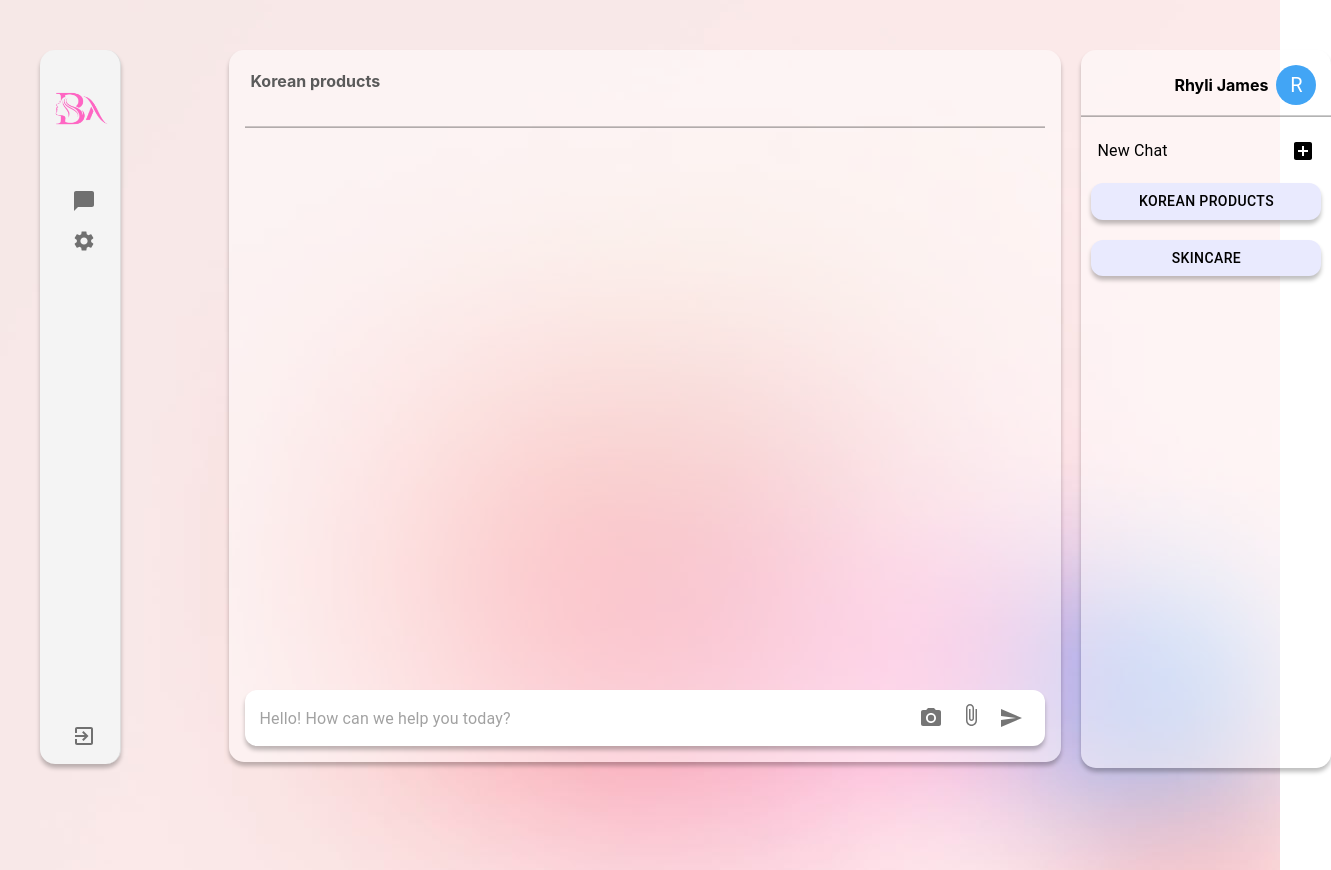
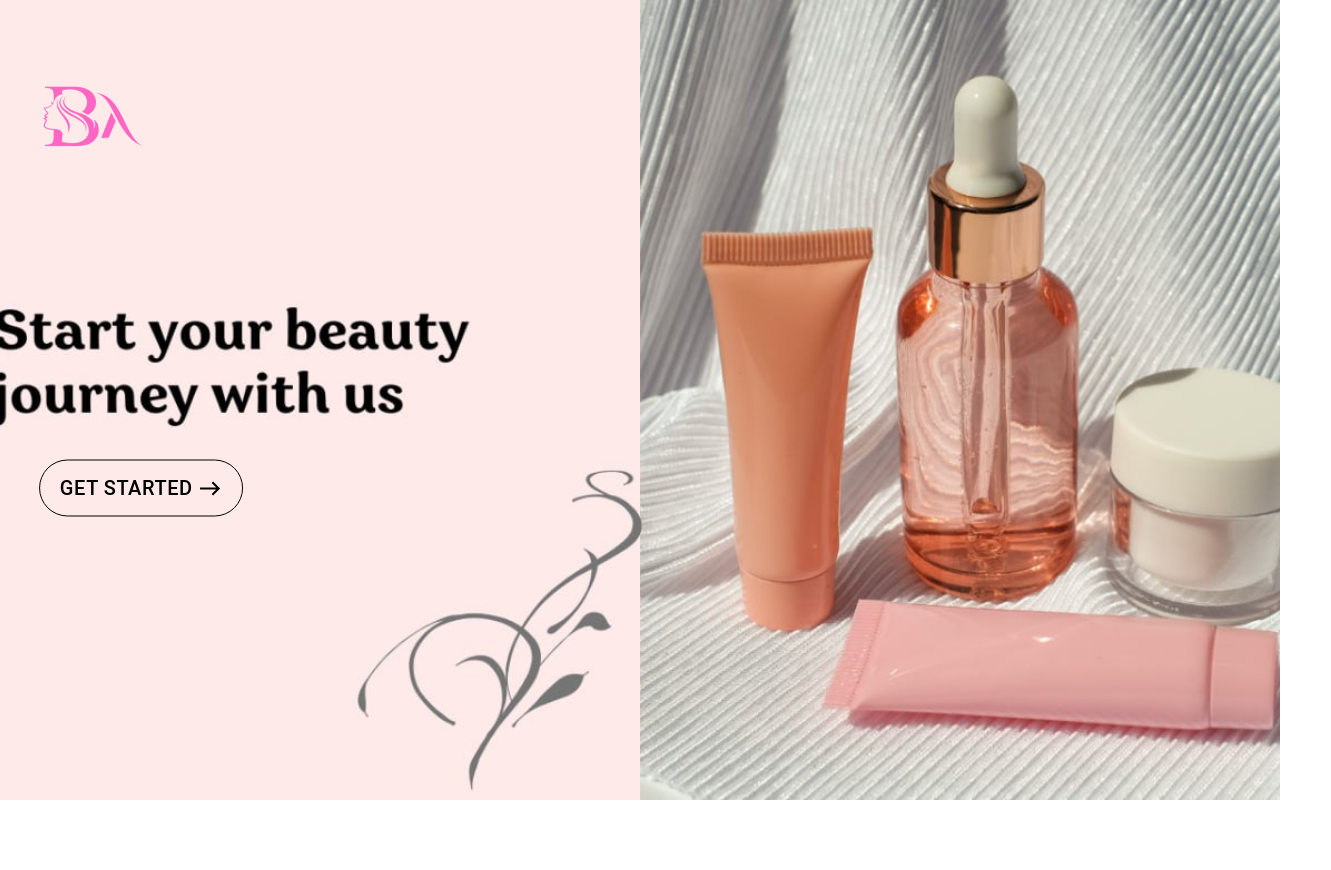
Before and after one commit to heloEvieone/SkinCare-chatbot, a React (Create React App) app: page / in a window 1280 px wide. Shown: the whole page, 1331 px wide, since content can reach past the window. After the commit the page ends 800 px from the top, so only its background shows below. Built offline with nearby package versions, Linux system fonts and the light colour scheme.

Commit message:
help page

```diff
--- a/src/App.js
+++ b/src/App.js
@@ -1,12 +1,14 @@
 import React from 'react';
 import { BrowserRouter as Router, Route, Routes } from 'react-router-dom';
+import HomePage from './components/home_page/HomePage';
 import ChatPage from './components/chat_page/ChatPage';
 
 function App() {
   return (
     <Router>
       <Routes>
-        <Route path="/" element={<ChatPage />} />
+        <Route path="/" element={<HomePage />} />
+        <Route path="/chat" element={<ChatPage />} />
       </Routes>
     </Router>
   );
--- a/src/components/chat_page/ChatPage.css
+++ b/src/components/chat_page/ChatPage.css
@@ -9,6 +9,7 @@
 
   .second-container{
     margin-top: 30px;
+    margin-left: 50px;
     display: flex;
   }
 
--- a/src/components/chat_page/ChatPage.js
+++ b/src/components/chat_page/ChatPage.js
@@ -1,20 +1,32 @@
-import React from 'react';
+import React, { useState } from 'react';
 import { Box } from '@mui/material';
 import SidebarLeft from './SidebarLeft';
 import ChatInterface from './ChatInterface';
+import HelpPage from './HelpPage'; // Import HelpPage
 import SidebarRight from './SidebarRight';
-import './ChatPage.css';  // Importing the CSS file
+import './ChatPage.css';
 
 const ChatPage = () => {
+  const [activeComponent, setActiveComponent] = useState('chat'); // State to track the active component
+
+  // Handler to switch components
+  const handleComponentChange = (component) => {
+    setActiveComponent(component); // Update the state with the selected component
+  };
+
   return (
     <Box className="app-container">
-      <div className='second-container'>
+      <div className="second-container">
         <Box className="sidebar-left-div">
-        <SidebarLeft />
+          <SidebarLeft onComponentChange={handleComponentChange} /> {/* Pass handler to Sidebar */}
         </Box>
+
         <Box className="chat-interface-div">
-        <ChatInterface />
+          {/* Conditionally render ChatInterface or HelpPage */}
+          {activeComponent === 'chat' && <ChatInterface />}
+          {activeComponent === 'help' && <HelpPage />}
         </Box>
+
         <Box className="sidebar-right-div">
           <SidebarRight />
         </Box>
--- /dev/null
+++ b/src/components/chat_page/HelpPage.css
@@ -0,0 +1,75 @@
+.help-container {
+  height: 90%;
+  display: flex;
+  flex-direction: column;
+  justify-content: space-between;
+  background-color: #ffffff75;
+  width: 800px;
+  padding: 16px;
+  border-radius: 15px;
+  box-shadow: 0px 4px 4px 0px #00000040;
+  overflow-y: auto; /* Allow vertical scroll if needed */
+  overflow-x: hidden;
+  }
+
+
+  h2 {
+    font-size: 1.8rem;
+    margin-top: 30px;
+    color: #333;
+  }
+
+  h3 {
+    font-size: 1.5rem;
+    margin-top: 20px;
+    color: #555;
+  }
+
+  ul, ol {
+    padding-left: 20px;
+  }
+
+  p {
+    font-size: 1.1rem;
+    color: #666;
+    line-height: 1.6;
+  }
+
+  ul li, ol li {
+    margin-bottom: 10px;
+  }
+
+  .help-icon {
+    vertical-align: middle;
+    margin-right: 10px;
+    color: #c4005b; /* Icon color */
+  }
+
+  ol li {
+    display: flex;
+    align-items: center;
+  }
+
+  ol li .help-icon {
+    margin-right: 10px;
+  }
+
+  .help-container::-webkit-scrollbar {
+    width: 12px;
+  }
+
+  .help-container::-webkit-scrollbar-thumb {
+    background-color: #ffc0c0;
+    border-radius: 6px;
+  }
+
+  .help-container::-webkit-scrollbar-track {
+    background-color: #f1f1f1;
+    border-radius: 6px;
+  }
+
+  /* Firefox */
+  .help-container {
+    scrollbar-color: #f5ccedcc #ffffff;
+    scrollbar-width: 5px;
+  }
--- /dev/null
+++ b/src/components/chat_page/HelpPage.js
@@ -0,0 +1,74 @@
+import React from 'react';
+import { Chat, CameraAlt, UploadFile, LocalHospital, QuestionAnswer } from '@mui/icons-material';
+import HelpOutlineIcon from '@mui/icons-material/HelpOutline';// Import icons
+import './HelpPage.css';
+
+const HelpPage = () => {
+  return (
+    <div className="help-container">
+
+      <h2><HelpOutlineIcon
+       sx={{marginRight: '10px', width: '30px', height: '30px'}}
+       />
+       Help Center </h2>
+      <p>
+        Our AI-powered platform focuses on providing personalized solutions for your skin care needs. With the help of our advanced technology, you can easily tackle skin problems and find beauty and skin clinics located in Myanmar.
+      </p>
+
+      <h3>Features of Our Website</h3>
+      <ul>
+        <li>
+          <Chat className="help-icon" />
+          <strong>Interactive Skin Consultation:</strong> Chat with our BeautyAssist bot to discuss your skin concerns and get personalized recommendations.
+        </li>
+        <li>
+          <CameraAlt className="help-icon" />
+          <strong>Capture and Upload:</strong> You can take a picture of your face using your webcam or upload an image file to get a detailed analysis of your skin type.
+        </li>
+        <li>
+          <LocalHospital className="help-icon" />
+          <strong>Skin Clinic Locator:</strong> Get suggestions for top skin clinics in Myanmar based on your needs and location.
+        </li>
+      </ul>
+
+      <h3>How to Use the Chat Page</h3>
+      <ol>
+        <li>
+          <QuestionAnswer className="help-icon" />
+          Navigate to the <strong>Chat Page</strong> to start an interactive conversation with our BeautyAssist bot.
+        </li>
+        <li>
+          Talk to the bot about your skin issues and get helpful tips and product recommendations tailored for you.
+        </li>
+        <li>
+          <CameraAlt className="help-icon" />
+          You can <strong>capture your face</strong> in real-time or <strong>upload an image</strong> to allow our bot to analyze your skin and provide further advice.
+        </li>
+        <li>
+          <LocalHospital className="help-icon" />
+          Follow the suggestions to find skin care solutions and nearby clinics for professional help.
+        </li>
+      </ol>
+    {/* <h2>FAQs</h2>
+      <h3>How does the AI analyze my skin?</h3>
+      <p>
+        Our AI uses advanced algorithms to detect skin types (dry, oily, combination) and provide accurate skin care advice. The face capture and image upload features enhance this process by allowing the AI to get a clear view of your skin.
+      </p>
+
+      <h3>How do I find a clinic?</h3>
+      <p>
+        After your consultation, the bot will suggest skin care clinics in Myanmar based on your preferences and location. You can also get clinic recommendations based on the specific treatment you need.
+      </p>
+
+      <h3>What image formats are supported?</h3>
+      <p>
+        You can upload image files in formats such as .jpg, .jpeg, and .png for analysis.
+      </p>
+
+      <p>If you have any more questions, feel free to contact our support team. We're here to help you on your beauty and skin care journey!</p> */}
+
+    </div>
+  );
+};
+
+export default HelpPage;
--- a/src/components/chat_page/SidebarLeft.css
+++ b/src/components/chat_page/SidebarLeft.css
@@ -1,9 +1,18 @@
 .sidebar-left {
-  border-right: 1px solid #ddd;
-  width: 70px;
-  height: 90%;
+  border-right: 1px solid #ffffff75;
+  width: 80px;  /* Collapsed width */
+  height: 100vh;
+  box-shadow: 0px 4px 4px 0px #00000040;
+  transition: width 0.3s ease;
   border-radius: 15px;
-  box-shadow: 0px 4px 4px 0px #00000040;
+}
+
+.expanded {
+  width: 200px;  /* Expanded width */
+}
+
+.collapsed {
+  width: 80px;  /* Collapsed width */
 }
 
 .logo-container {
@@ -33,3 +42,9 @@
   justify-content: center; /* Center the icon inside the ListItemIcon */
   display: flex;
 }
+
+.sidebar-text {
+  margin-left: 10px;
+  color: #555;
+  font-size: 14px;
+}
--- a/src/components/chat_page/SidebarLeft.js
+++ b/src/components/chat_page/SidebarLeft.js
@@ -1,22 +1,35 @@
-import React from 'react';
-import { Box, List, ListItem, ListItemIcon } from '@mui/material';
-import { ChatBubble, Settings, ExitToApp } from '@mui/icons-material'; // Import ExitToApp icon
+// SidebarLeft.js
+import React, { useState } from 'react';
+import { Box, List, ListItem, ListItemIcon, ListItemText } from '@mui/material';
+import { ChatBubble, ExitToApp, Help as HelpIcon } from '@mui/icons-material'; // Import necessary icons
 import './SidebarLeft.css';
 import logo from '../../assets/logo.png';
 
-const SidebarLeft = () => {
+const SidebarLeft = ({ onComponentChange }) => {
+  const [isExpanded, setIsExpanded] = useState(false);  // State for sidebar expansion
+
+  const handleToggle = () => {
+    setIsExpanded(!isExpanded);  // Toggle the expanded state
+  };
+
+  const handleIconClick = (component) => {
+    handleToggle(); // Ensure the sidebar expands when any icon is clicked
+    onComponentChange(component);  // Switch component
+  };
+
   return (
     <Box
-      className="sidebar-left"
+      className={`sidebar-left ${isExpanded ? 'expanded' : 'collapsed'}`}  // Dynamic class based on expansion state
       sx={{
-        width: '80px', // Adjust width as per your layout
-        height: '100vh', // Full height
-        backgroundColor: '#f4f4f4', // Background color for sidebar
+        width: isExpanded ? '200px' : '80px',  // Adjust width when expanded/collapsed
+        height: '100vh',
+        backgroundColor: '#f4f4f4',
         display: 'flex',
         flexDirection: 'column',
         alignItems: 'center',
         paddingTop: '20px',
-        position: 'relative', // Position relative for the exit icon
+        position: 'relative',
+        transition: 'width 0.3s ease',  // Smooth transition when width changes
       }}
     >
       {/* Logo section */}
@@ -27,15 +40,18 @@ const SidebarLeft = () => {
       {/* List section */}
       <div className="sidebar-icon-div">
         <List component="nav">
-          <ListItem button className="sidebar-item">
+          <ListItem button onClick={() => handleIconClick('chat')} className="sidebar-item"> {/* Switch to ChatInterface */}
             <ListItemIcon className="sidebar-icon">
               <ChatBubble />
             </ListItemIcon>
+            {isExpanded && <ListItemText primary="Chats" className="sidebar-text" />}
           </ListItem>
-          <ListItem button className="sidebar-item">
+
+          <ListItem button onClick={() => handleIconClick('help')} className="sidebar-item"> {/* Switch to HelpPage */}
             <ListItemIcon className="sidebar-icon">
-              <Settings />
+              <HelpIcon />
             </ListItemIcon>
+            {isExpanded && <ListItemText primary="Help" className="sidebar-text" />}
           </ListItem>
         </List>
       </div>
@@ -43,10 +59,11 @@ const SidebarLeft = () => {
       {/* Exit icon section */}
       <div className="sidebar-icon-div" style={{ marginTop: 'auto' }}>
         <List component="nav">
-          <ListItem button className="sidebar-item">
+          <ListItem button onClick={handleToggle} className="sidebar-item">
             <ListItemIcon className="sidebar-icon">
               <ExitToApp />
             </ListItemIcon>
+            {isExpanded && <ListItemText primary="Logout" className="sidebar-text" />}
           </ListItem>
         </List>
       </div>
--- a/src/components/chat_page/SidebarRight.js
+++ b/src/components/chat_page/SidebarRight.js
@@ -44,7 +44,7 @@ const SidebarRight = () => {
       </Button>*/}
 
       <Button variant="contained" fullWidth className="chat-history-btn"
-        sx={{ backgroundColor: '#E9EAFE',
+        sx={{ backgroundColor: '#ffffff',
               color: '#000000',
               boxShadow: '0px 4px 4px 0px #00000040',
               borderRadius: '12px',
@@ -54,7 +54,7 @@ const SidebarRight = () => {
         Korean Products
       </Button>
       <Button variant="contained" fullWidth className="chat-history-btn"
-        sx={{ backgroundColor: '#E9EAFE',
+        sx={{ backgroundColor: '#ffffff',
               color: '#000000',
               boxShadow: '0px 4px 4px 0px #00000040',
               borderRadius: '12px',
--- /dev/null
+++ b/src/components/home_page/HomePage.css
@@ -0,0 +1,22 @@
+.home-container {
+    background-image: url('../../assets/bg2.jpg');
+    background-size: cover;
+    background-position: center;
+    background-repeat: no-repeat;
+    min-height: 100vh;
+    position: relative;  /* Set the home container's position to relative so that the absolute position of the btn will be relative to this container */
+}
+
+.btn {
+    position: absolute;  /* Position the button absolutely within the home container */
+    top: 61%;  /* Center the button vertically */
+    left: 11%;  /* Center the button horizontally */
+    transform: translate(-50%, -50%);  /* Adjust the position to center the button exactly */
+}
+
+.logo {
+    position: absolute;  /* Position the button absolutely within the home container */
+    top: 15%;  /* Center the button vertically */
+    left: 7%;  /* Center the button horizontally */
+    transform: translate(-50%, -50%);  /* Adjust the position to center the button exactly */
+}
--- a/src/components/home_page/HomePage.js
+++ b/src/components/home_page/HomePage.js
@@ -0,0 +1,48 @@
+import React from 'react';
+import Button from '@mui/material/Button';
+import EastIcon from '@mui/icons-material/East';
+import { useNavigate } from 'react-router-dom'; // Import useNavigate
+import './HomePage.css';
+import logo from '../../assets/logo.png';  // Import your logo
+
+const HomePage = () => {
+  const navigate = useNavigate();  // Initialize navigate
+
+  const handleGetStartedClick = () => {
+    navigate('/chat');  // Navigate to /chat route
+  };
+
+  return (
+    <div className="home-container">
+      <div className="logo">
+        <img src={logo} alt="Logo" className="logo-image" />
+      </div>
+      <div className="btn">
+        <Button
+          variant="outlined"
+          sx={{
+            borderColor: 'black',
+            color: 'black',
+            '&:hover': {
+              borderColor: 'black',
+              backgroundColor: '#ffffff',
+            },
+            fontSize: '20px',
+            fontWeight: '500',
+            padding: '10px 20px',
+            borderRadius: '50px',
+          }}
+          onClick={handleGetStartedClick}  // Attach the click handler
+        >
+          Get Started
+        <EastIcon
+          sx={{
+            marginLeft: '5px'
+          }}/>
+        </Button>
+      </div>
+    </div>
+  );
+};
+
+export default HomePage;
```
Lines whose indentation alone changed are shown as unchanged.
